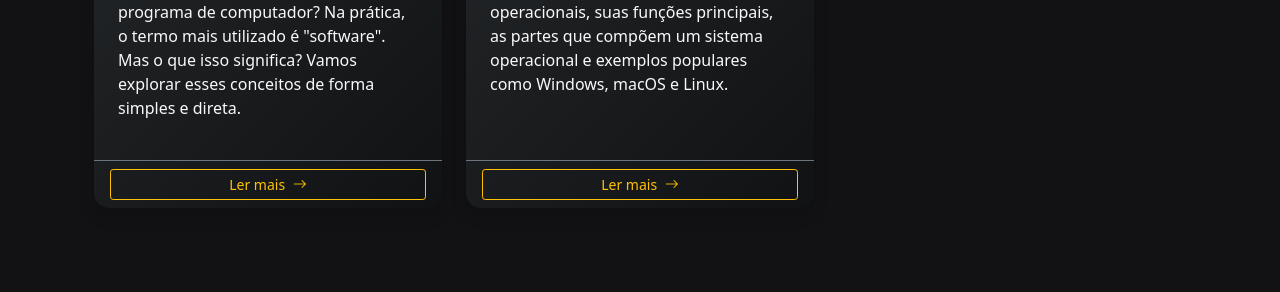
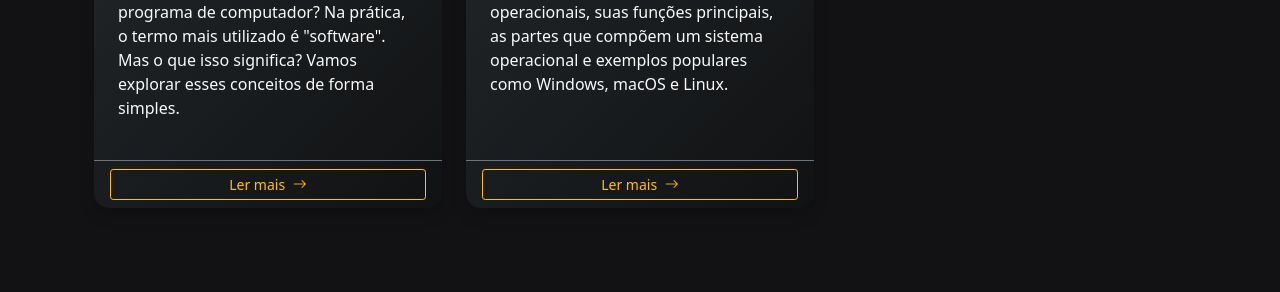
Before and after one commit to Loui77BA/pcd-na-escola, a Jekyll site: the page built from artigos.md, in a window 1280 px wide and 900 px high, scrolled down 1904 px. Shown: the part 462-754 px from the top of the window. Built offline with Jekyll 4.4.1, drawn with Linux system fonts in a browser that asks for light colours; nearby versions of some CDN libraries; some of the changed text lies outside the part shown.

```diff
--- a/_posts/2025-08-01-computacao-para-iniciantes-programas-ou-softwares.md
+++ b/_posts/2025-08-01-computacao-para-iniciantes-programas-ou-softwares.md
@@ -127,7 +127,7 @@ sumario: |
   </ul>
 ---
 
-<p>Você já se perguntou o que é um programa de computador? Na prática, o termo mais utilizado é "software". Mas o que isso significa? Vamos explorar esses conceitos de forma simples e direta.</p>
+<p>Você já se perguntou o que é um programa de computador? Na prática, o termo mais utilizado é "software". Mas o que isso significa? Vamos explorar esses conceitos de forma simples.</p>
 
 {% include figure.html
     src="https://st4.depositphotos.com/12981370/24312/i/450/depositphotos_243120806-stock-photo-programmer-working-software-development-coding.jpg"
```
Also changed, not shown: _posts/2025-08-02-computacao-para-iniciantes-sistemas-operacionais.md (+2 -2 lines).
